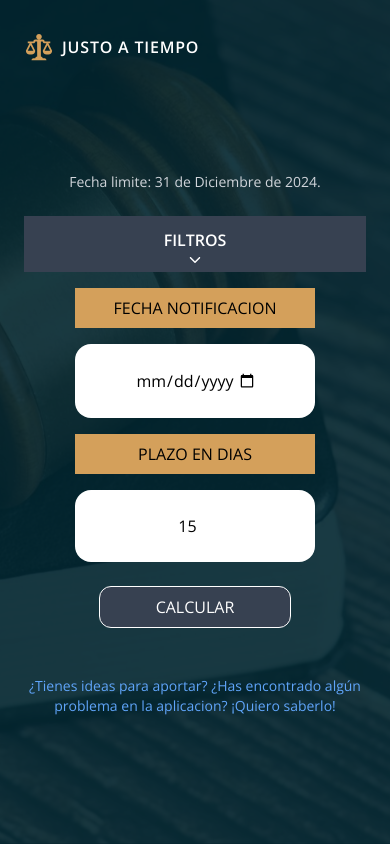
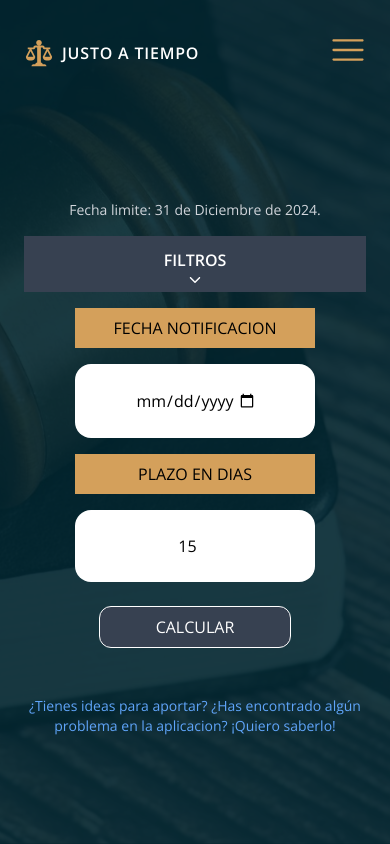
Before and after one commit to Dev-Santi/LegalDateNextjs, a Next.js app: page / in a window 390 px wide. Built offline with nearby package versions, Linux system fonts and the light colour scheme.

Commit message:
mobile menu

```diff
--- a/src/app/page.tsx
+++ b/src/app/page.tsx
@@ -3,8 +3,7 @@ import Calculator from '@/components/calculator';
 
 export default function Home() {
     return (
-        <main className='mx-auto py-12 w-fit flex flex-col items-center justify-center min-h-[calc(100vh-5rem)]'>
-            <p className='text-gray-300 text-center text-sm'>Fecha limite: 31 de Diciembre de 2024.</p>
+        <main className='mx-auto w-fit flex flex-col items-center justify-center min-h-[calc(100vh-5rem)]'>
             <Calculator />
 
             <Link
--- a/src/components/calculator/index.tsx
+++ b/src/components/calculator/index.tsx
@@ -42,12 +42,24 @@ export default function Calculator() {
 
     function handleClick(e: React.MouseEvent) {
         e.preventDefault();
+
+        let filter = 'Filtro seleccionado: ';
+
+        if (preFilter == 0) {
+            filter += 'Derecho Laboral';
+        } else if (preFilter == 1) {
+            filter += 'Derecho Civil';
+        } else {
+            filter += 'Personalizado';
+        }
+
         const response = calculateDate(date, count, {
             ...filters,
         });
 
         swal.fire({
             title: response,
+            text: filter,
             icon: response.includes('Error') ? 'warning' : undefined,
             confirmButtonColor: '#d4a05b',
             confirmButtonText: 'Cerrar',
@@ -59,6 +71,7 @@ export default function Calculator() {
     return (
         <>
             <form className='text-center flex flex-col gap-4 items-center py-6'>
+                <p className='text-gray-300 text-center text-sm'>Fecha limite: 31 de Diciembre de 2024.</p>
                 <div
                     className={
                         'transition-all duration-300 bg-gray-700 text-white w-full p-3 flex flex-col justify-between items-center overflow-hidden ' +
@@ -101,7 +114,7 @@ export default function Calculator() {
                         <div
                             className={
                                 'p-2 border-[2px] border-gray-500 opacity-25 ' +
-                                (preFilter == 2 ? 'bg-gray-500 opacity-100' : '')
+                                (preFilter == 2 ? 'bg-gray-500 opacity-[100%]' : '')
                             }
                         >
                             Personalizado
@@ -204,7 +217,6 @@ export default function Calculator() {
                         required
                     />
                 </div>
-
                 <button
                     onClick={handleClick}
                     className='bg-gray-700 border-[1px] border-white mt-2 w-fit text-white rounded-xl py-2 px-14 hover:bg-transparent'
--- a/src/components/navbar/index.tsx
+++ b/src/components/navbar/index.tsx
@@ -1,38 +1,69 @@
 'use client';
 
+import { useState } from 'react';
 import Link from 'next/link';
 import { usePathname } from 'next/navigation';
 import { GoLaw } from 'react-icons/go';
+import { RxHamburgerMenu } from 'react-icons/rx';
+import { VscClose } from 'react-icons/vsc';
 
 export default function Navbar() {
+    const [isMenuActive, setIsMenuActive] = useState(false);
     const path = usePathname();
+
+    function handleClick() {
+        setIsMenuActive(!isMenuActive);
+    }
+
     return (
-        <header className='flex justify-between'>
+        <header className='flex justify-between items-center'>
             <Link href='/' className='flex items-center gap-2 text-white hover:text-orange'>
                 <span className='text-orange text-3xl'>
                     <GoLaw />
                 </span>
                 <span className=' tracking-wider font-semibold'>JUSTO A TIEMPO</span>
             </Link>
+
+            {/* Mobile nav */}
+
+            <div className='md:hidden'>
+                <button onClick={handleClick} className='relative z-20 text-4xl text-orange'>
+                    {!isMenuActive ? <RxHamburgerMenu /> : <VscClose />}
+                </button>
+
+                <nav
+                    className={
+                        'absolute z-10 bg-white text-black top-0 right-0 p-5 pt-24 text-center rounded-bl-xl ' +
+                        (isMenuActive ? 'block' : 'hidden')
+                    }
+                >
+                    <ul className='flex flex-col gap-5 text-xl'>
+                        <li>
+                            <Link onClick={handleClick} href='/'>
+                                Inicio
+                            </Link>
+                        </li>
+                        <li>
+                            <Link onClick={handleClick} href='/acerca-de'>
+                                Sobre la app
+                            </Link>
+                        </li>
+                    </ul>
+                </nav>
+            </div>
+
+            {/* Tablet - Desktop nav */}
+
             <nav className='hidden md:block'>
                 <ul className='flex gap-5 text-white tracking-wider uppercase'>
                     <li>
-                        <Link
-                            className={
-                                'hover:text-orange ' +
-                                (path == '/' ? 'text-gray-500 hover:text-gray-500' : '')
-                            }
-                            href='/'
-                        >
+                        <Link className={path == '/' ? 'text-gray-500' : 'hover:text-orange'} href='/'>
                             Inicio
                         </Link>
                     </li>
                     <li>
                         <Link
-                            className={
-                                'hover:text-orange ' +
-                                (path == '/acerca-de' ? 'text-gray-500 hover:text-gray-500' : '')
-                            }
+                            className={path == '/acerca-de' ? 'text-gray-500' : 'hover:text-orange'}
                             href='/acerca-de'
                         >
                             Sobre la app
```
